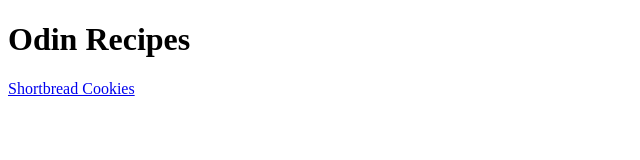
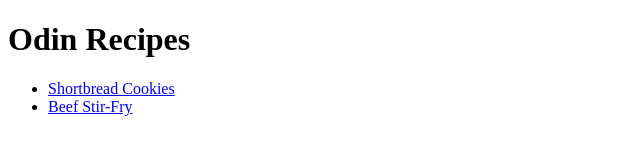
Before and after one commit to Izunah/odin-recipes, a plain HTML site: page index.html in a window 1280 px wide. Shown: the whole page, without its empty margins (0-640 px from the left). Drawn offline with Linux system fonts and the light colour scheme.

Commit message:
Add beef stirfry page to home

```diff
--- a/index.html
+++ b/index.html
@@ -8,6 +8,9 @@
 </head>
 <body>
     <h1>Odin Recipes</h1>
-    <a href="./recipes/shortbread-cookies.html">Shortbread Cookies</a>
+    <ul>
+        <li><a href="./recipes/shortbread-cookies.html">Shortbread Cookies</a></li>
+        <li><a href="./recipes/beef-stirfry.html">Beef Stir-Fry</a></li>
+    </ul>
 </body>
 </html>
```
